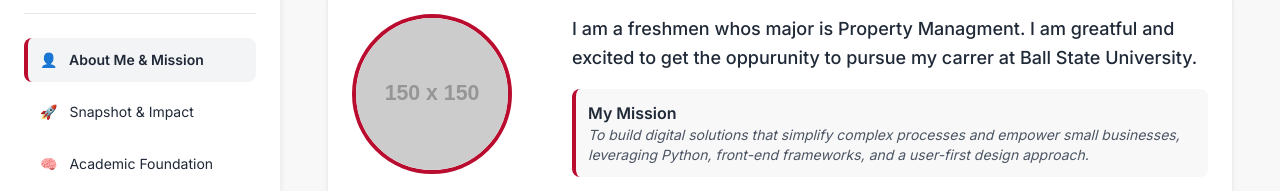
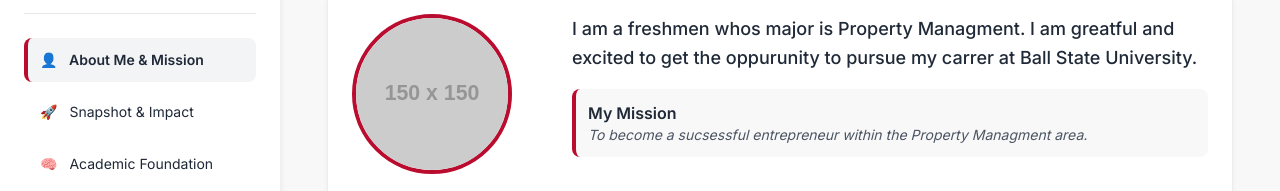
Before and after one commit to lilyn-bsu/ppl-portfolio-, a plain HTML site: page index.html in a window 1280 px wide. Shown: the part 127-318 px from the top of the page. Drawn offline with nearby package versions, Linux system fonts and the light colour scheme; placeholder pictures from the web are drawn by us.

Commit message:
Update index.html

```diff
--- a/index.html
+++ b/index.html
@@ -266,7 +266,7 @@ CONFIRMATION: NO SVG graphics used. NO Mermaid JS used. -->
             photoUrl: "./IMG_0453.JPG.png?text=CHARLIE+C", // Replace with a URL to a professional headshot
             logoUrl: "https://placehold.co/40x40/BA0C2F/FFFFFF.png?text=BSU", // URL for your school logo or personal brand icon
             personalBio: "I am a freshmen whos major is Property Managment. I am greatful and excited to get the oppurunity to pursue my carrer at Ball State University.",
-            missionStatement: "To build digital solutions that simplify complex processes and empower small businesses, leveraging Python, front-end frameworks, and a user-first design approach.",
+            missionStatement: "To become a sucsessful entrepreneur within the Property Managment area.",
         };
 
         /*
```
